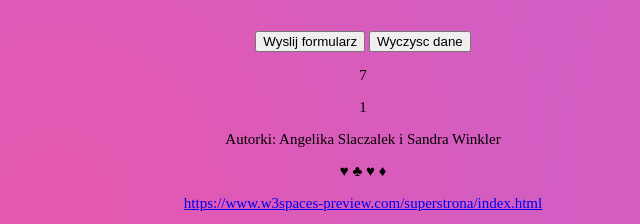
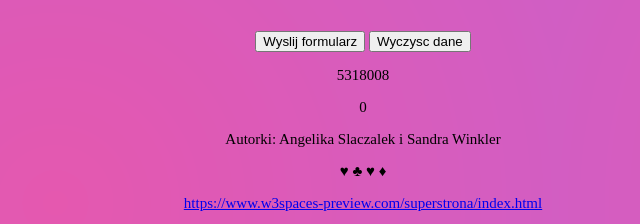
Before and after one commit to slawinangsan/java, a plain HTML site: page index.html in a window 1280 px wide. Shown: the part 2331-2555 px from the top of the page, 445-1085 px from the left. Drawn offline with Linux system fonts and the light colour scheme.

Commit message:
Update index.html

```diff
--- a/index.html
+++ b/index.html
@@ -230,8 +230,8 @@ window.alert("STRONA GROZI MILOSCIA DO KOTOW");
 <p id="dod"></p>
 
 <script>
-let x = 5;
-let y = 2;
+let x = 5318000;
+let y = 8;
 let z = x + y;
 document.getElementById("dod").innerHTML = z;
 </script>
@@ -239,8 +239,8 @@ document.getElementById("dod").innerHTML = z;
 <p id="dziel"></p>
 
 <script>
-let a = 10;
-let b = 2;
+let a = 16;
+let b = 4;
 let c = x % y;
 document.getElementById("dziel").innerHTML = c;
 </script>
```
